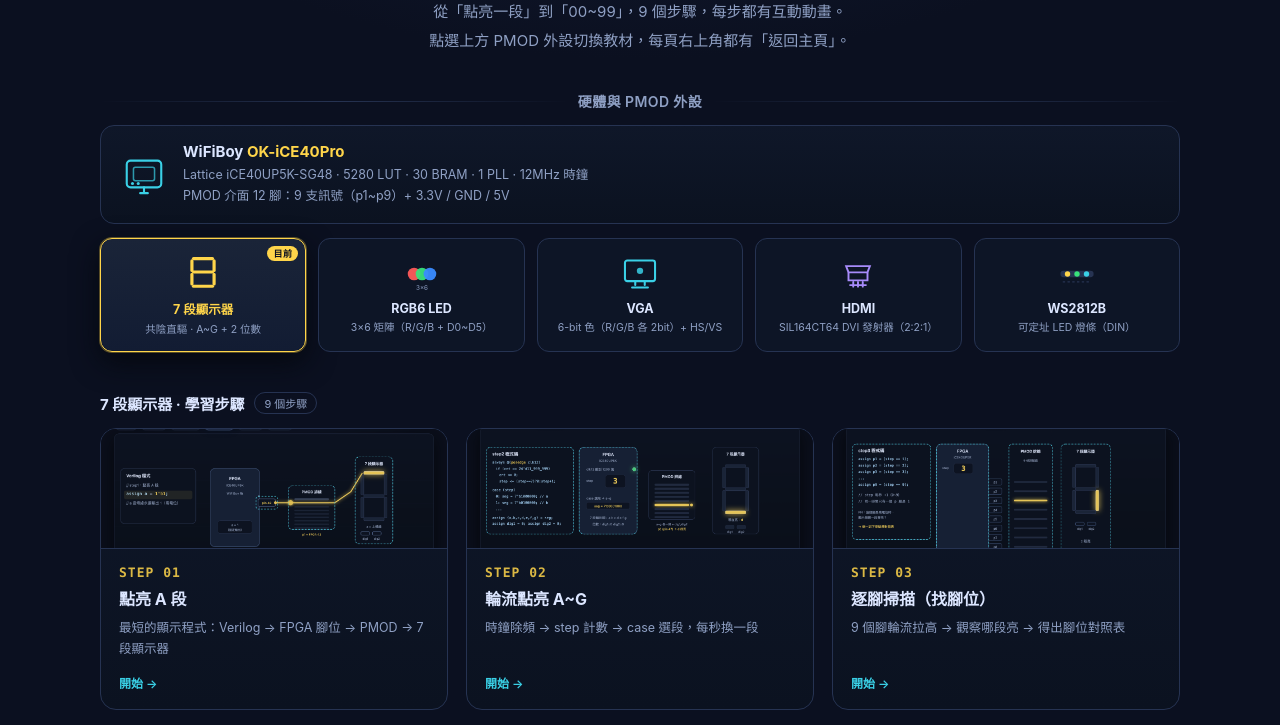
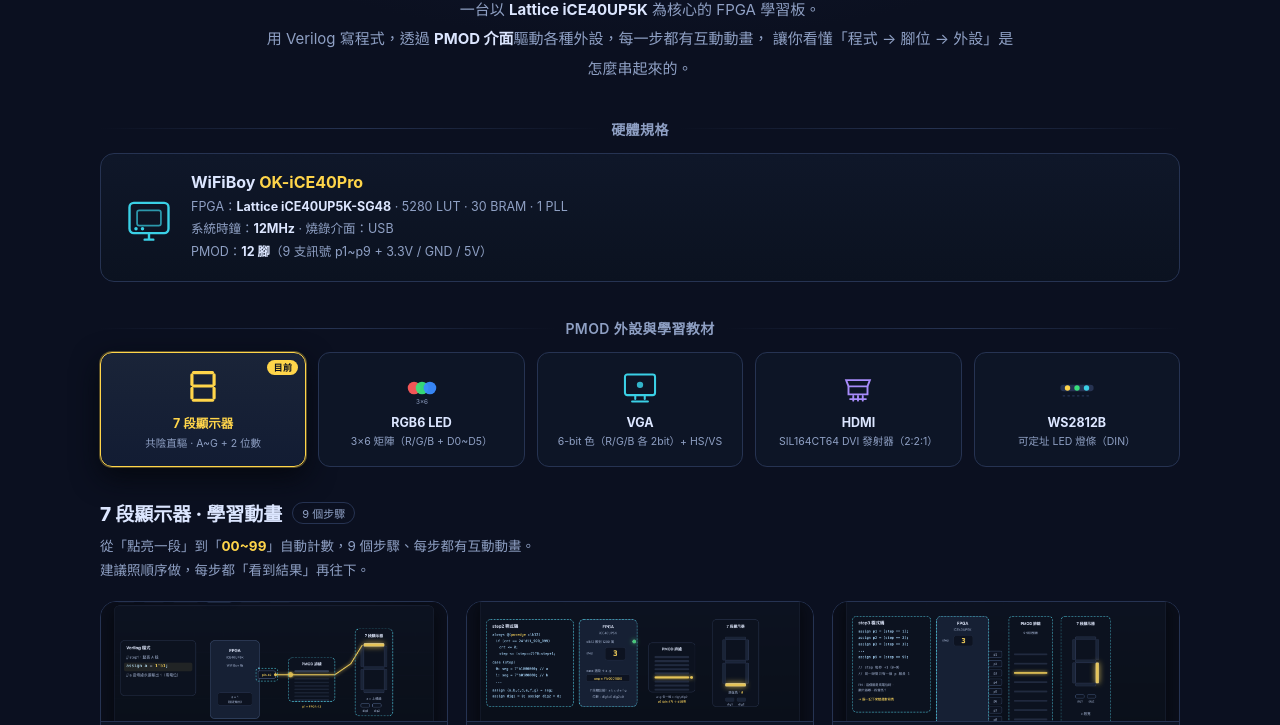
Before and after one commit to imacbook/WiFiBoy-okice40pro-learn, a plain HTML site: page index.html in a window 1280 px wide. Shown: the part 168-893 px from the top of the page. Drawn offline with Linux system fonts and the light colour scheme.

Commit message:
首頁改為裝置介紹（WiFiBoy OK-iCE40Pro），7段教材移到分頁內

```diff
--- a/index.html
+++ b/index.html
@@ -3,7 +3,7 @@
 <head>
 <meta charset="utf-8">
 <meta name="viewport" content="width=device-width, initial-scale=1">
-<title>WiFiBoy iCE40Pro · 7 段顯示器學習動畫</title>
+<title>WiFiBoy OK-iCE40Pro · FPGA 學習教材</title>
 <style>
   :root{
     --bg:#0b1020; --line:#263352; --text:#dce6ff; --dim:#8fa0c4;
@@ -31,13 +31,12 @@
     box-shadow:0 0 10px var(--green)}
   .brand b{color:var(--text);font-weight:800}
   .brand .model{color:var(--cyan);font-weight:700}
-  h1{font-size:32px;margin:0 0 12px;font-weight:800;letter-spacing:.5px}
+  h1{font-size:34px;margin:0 0 14px;font-weight:800;letter-spacing:.5px}
   h1 .accent{color:var(--accent)}
-  .sub{color:var(--dim);font-size:15px;line-height:1.9}
+  .sub{color:var(--dim);font-size:15px;line-height:1.95;max-width:760px;margin:0 auto}
   .sub b{color:var(--text)}
 
-  /* ---------- 硬體區 ---------- */
-  .hardware{margin:36px 0 40px}
+  /* ---------- 區塊標題 ---------- */
   .sec-title{
     display:flex;align-items:center;gap:10px;
     font-size:14px;color:var(--dim);margin:0 0 14px;
@@ -46,18 +45,22 @@
   .sec-title::before,.sec-title::after{
     content:"";flex:1;height:1px;background:linear-gradient(90deg,transparent,#263352,transparent)
   }
+
+  /* ---------- 硬體卡 ---------- */
+  .hardware{margin:36px 0 36px}
   .board{
     display:flex;align-items:center;gap:16px;flex-wrap:wrap;
     background:linear-gradient(180deg,#0f1729,#0b1220);
-    border:1px solid var(--line);border-radius:14px;padding:16px 20px;margin-bottom:14px;
+    border:1px solid var(--line);border-radius:14px;padding:18px 22px;
   }
-  .board-icon{flex:0 0 auto;width:46px;height:46px;color:var(--cyan)}
-  .board-name{font-size:15px;font-weight:700}
+  .board-icon{flex:0 0 auto;width:52px;height:52px;color:var(--cyan)}
+  .board-name{font-size:16px;font-weight:700}
   .board-name span{color:var(--accent)}
-  .board-spec{font-size:12.5px;color:var(--dim);line-height:1.7;margin-top:3px}
+  .board-spec{font-size:12.5px;color:var(--dim);line-height:1.8;margin-top:4px}
+  .board-spec b{color:var(--text)}
 
-  /* ---------- PMOD 分頁按鈕 ---------- */
-  .pmods{display:grid;grid-template-columns:repeat(5,1fr);gap:12px}
+  /* ---------- PMOD 分頁 ---------- */
+  .pmods{display:grid;grid-template-columns:repeat(5,1fr);gap:12px;margin-bottom:32px}
   @media(max-width:900px){.pmods{grid-template-columns:repeat(3,1fr)}}
   @media(max-width:560px){.pmods{grid-template-columns:repeat(2,1fr)}}
   .pmod{
@@ -83,13 +86,16 @@
   .pmod-name{font-size:12.5px;font-weight:700}
   .pmod-desc{font-size:10.5px;color:var(--dim);margin-top:4px;line-height:1.5}
 
-  /* ---------- 步驟區 ---------- */
-  .steps-head{display:flex;align-items:center;gap:10px;margin:6px 0 14px}
-  .steps-head h2{font-size:15px;margin:0;font-weight:700}
-  .steps-head .tag{
+  /* ---------- 教材面板 ---------- */
+  .panel-head{display:flex;align-items:center;gap:10px;margin:0 0 8px}
+  .panel-head h2{font-size:19px;margin:0;font-weight:800}
+  .panel-head .tag{
     font-size:11px;color:var(--dim);border:1px solid var(--line);
     padding:2px 9px;border-radius:999px;
   }
+  .panel-desc{color:var(--dim);font-size:13.5px;line-height:1.8;margin:0 0 18px}
+  .panel-desc b{color:var(--accent)}
+
   .grid{display:grid;grid-template-columns:repeat(3,1fr);gap:18px}
   @media(max-width:920px){.grid{grid-template-columns:repeat(2,1fr)}}
   @media(max-width:600px){.grid{grid-template-columns:1fr}}
@@ -114,7 +120,7 @@
 
   /* 即將推出 */
   .coming{
-    border:1px dashed #2c3a5c;border-radius:16px;padding:48px 24px;
+    border:1px dashed #2c3a5c;border-radius:16px;padding:52px 24px;
     text-align:center;color:var(--dim);background:#0b1220;
   }
   .coming .big{font-size:34px;margin-bottom:10px;opacity:.35}
@@ -127,22 +133,23 @@
 </head>
 <body>
 <div class="wrap">
+  <!-- ============ 裝置介紹（首頁主體） ============ -->
   <header>
     <div class="brand">
       <span class="brand-dot"></span>
       <b>WiFiBoy</b><span class="model">OK-iCE40Pro</span>
     </div>
-    <h1>7 段顯示器 <span class="accent">學習動畫</span></h1>
+    <h1>WiFiBoy <span class="accent">OK-iCE40Pro</span></h1>
     <div class="sub">
-      從「點亮一段」到「00~99」，9 個步驟，每步都有互動動畫。<br>
-      點選上方 PMOD 外設切換教材，每頁右上角都有「返回主頁」。
+      一台以 <b>Lattice iCE40UP5K</b> 為核心的 FPGA 學習板。<br>
+      用 Verilog 寫程式，透過 <b>PMOD 介面</b>驅動各種外設，每一步都有互動動畫，
+      讓你看懂「程式 → 腳位 → 外設」是怎麼串起來的。
     </div>
   </header>
 
-  <!-- ============ 硬體與 PMOD ============ -->
+  <!-- ============ 硬體規格 ============ -->
   <section class="hardware">
-    <h2 class="sec-title">硬體與 PMOD 外設</h2>
-
+    <h2 class="sec-title">硬體規格</h2>
     <div class="board">
       <svg class="board-icon" viewBox="0 0 48 48" fill="none" stroke="currentColor" stroke-width="2.2">
         <rect x="6" y="10" width="36" height="28" rx="4"/>
@@ -154,14 +161,19 @@
       <div>
         <div class="board-name">WiFiBoy <span>OK-iCE40Pro</span></div>
         <div class="board-spec">
-          Lattice iCE40UP5K-SG48 · 5280 LUT · 30 BRAM · 1 PLL · 12MHz 時鐘<br>
-          PMOD 介面 12 腳：9 支訊號（p1~p9）+ 3.3V / GND / 5V
+          FPGA：<b>Lattice iCE40UP5K-SG48</b> · 5280 LUT · 30 BRAM · 1 PLL<br>
+          系統時鐘：<b>12MHz</b> · 燒錄介面：USB<br>
+          PMOD：<b>12 腳</b>（9 支訊號 p1~p9 + 3.3V / GND / 5V）
         </div>
       </div>
     </div>
+  </section>
+
+  <!-- ============ PMOD 外設與教材 ============ -->
+  <section>
+    <h2 class="sec-title">PMOD 外設與學習教材</h2>
 
     <div class="pmods">
-      <!-- 1. 7 段顯示器（預設選中） -->
       <button class="pmod active" data-pmod="seg">
         <svg viewBox="0 0 48 48" fill="#ffd54a">
           <rect x="10" y="5" width="28" height="4" rx="2"/>
@@ -176,7 +188,6 @@
         <div class="pmod-desc">共陰直驅 · A~G + 2 位數</div>
       </button>
 
-      <!-- 2. RGB6 LED -->
       <button class="pmod" data-pmod="rgb6">
         <svg viewBox="0 0 48 48">
           <circle cx="14" cy="24" r="8" fill="#ff5a5a" opacity=".95"/>
@@ -188,7 +199,6 @@
         <div class="pmod-desc">3×6 矩陣（R/G/B + D0~D5）</div>
       </button>
 
-      <!-- 3. VGA -->
       <button class="pmod" data-pmod="vga">
         <svg viewBox="0 0 48 48" fill="none" stroke="#3ad0e6" stroke-width="2.6">
           <rect x="5" y="7" width="38" height="26" rx="3"/>
@@ -199,7 +209,6 @@
         <div class="pmod-desc">6-bit 色（R/G/B 各 2bit）+ HS/VS</div>
       </button>
 
-      <!-- 4. HDMI -->
       <button class="pmod" data-pmod="hdmi">
         <svg viewBox="0 0 48 48" fill="none" stroke="#a78bfa" stroke-width="2.4">
           <path d="M9 14 h30 l-3 8 h-24 z" />
@@ -211,7 +220,6 @@
         <div class="pmod-desc">SIL164CT64 DVI 發射器（2:2:1）</div>
       </button>
 
-      <!-- 5. WS2812B -->
       <button class="pmod" data-pmod="ws2812b">
         <svg viewBox="0 0 48 48">
           <rect x="3" y="20" width="42" height="8" rx="4" fill="#263352"/>
@@ -224,16 +232,19 @@
         <div class="pmod-desc">可定址 LED 燈條（DIN）</div>
       </button>
     </div>
-  </section>
 
-  <!-- ============ 學習步驟（依選中的外設切換） ============ -->
-  <div class="steps-head">
-    <h2 id="stepsTitle">7 段顯示器 · 學習步驟</h2>
-    <span class="tag" id="stepsCount">9 個步驟</span>
+    <!-- 7 段顯示器教材 -->
+    <div id="panelSeg">
+      <div class="panel-head">
+        <h2>7 段顯示器 · 學習動畫</h2>
+        <span class="tag">9 個步驟</span>
       </div>
+      <p class="panel-desc">
+        從「點亮一段」到「<b>00~99</b>」自動計數，9 個步驟、每步都有互動動畫。<br>
+        建議照順序做，每步都「看到結果」再往下。
+      </p>
 
-  <!-- 7 段顯示器的 9 個步驟 -->
-  <div class="grid" id="stepsSeg">
+      <div class="grid">
         <a class="card" href="step1.html">
           <div class="thumb"><img src="img/step1.png" alt="step1" loading="lazy"></div>
           <div class="body">
@@ -324,66 +335,93 @@
           </div>
         </a>
       </div>
+    </div>
 
     <!-- 其他外設（尚未有教材） -->
-  <div id="stepsComing" hidden>
+    <div id="panelComing" hidden>
+      <div class="panel-head">
+        <h2 id="comingTitle">VGA · 學習動畫</h2>
+        <span class="tag">即將推出</span>
+      </div>
+      <p class="panel-desc" id="comingDesc">
+        這個外設的教材正在製作中。
+      </p>
       <div class="coming">
         <div class="big">🚧</div>
-      <div class="t" id="comingTitle">RGB6 LED 的學習步驟</div>
+        <div class="t" id="comingName">VGA</div>
         <div class="d">
-        這個外設的教材<b>即將推出</b>。<br>
+          教材<b>即將推出</b>。<br>
           目前可以先看「7 段顯示器」的 9 個步驟。
         </div>
       </div>
     </div>
+  </section>
 
   <footer>
     純靜態網頁，用瀏覽器開啟即可，免安裝。<br>
-    WiFiBoy OK-iCE40Pro · 7 段顯示器學習動畫
+    WiFiBoy OK-iCE40Pro · FPGA 學習教材
   </footer>
 </div>
 
 <script>
 (function(){
-  const NAMES = {
-    seg:     '7 段顯示器',
-    rgb6:    'RGB6 LED',
-    vga:     'VGA',
-    hdmi:    'HDMI',
-    ws2812b: 'WS2812B'
+  const INFO = {
+    seg: {
+      name: '7 段顯示器',
+      title: '7 段顯示器 · 學習動畫',
+      desc: '從「點亮一段」到「<b>00~99</b>」自動計數，9 個步驟、每步都有互動動畫。<br>建議照順序做，每步都「看到結果」再往下。'
+    },
+    rgb6: {
+      name: 'RGB6 LED',
+      title: 'RGB6 LED · 學習動畫',
+      desc: '3×6 的 RGB 矩陣（R/G/B + D0~D5 六選），教你怎麼掃描點亮與混色。'
+    },
+    vga: {
+      name: 'VGA',
+      title: 'VGA · 學習動畫',
+      desc: '6-bit 色彩（R/G/B 各 2bit）與 HS/VS 同步訊號，從時序產生到畫出圖形。'
+    },
+    hdmi: {
+      name: 'HDMI',
+      title: 'HDMI · 學習動畫',
+      desc: '透過 SIL164CT64 DVI 發射器輸出，2:2:1 色位與 TMDS 時序。'
+    },
+    ws2812b: {
+      name: 'WS2812B',
+      title: 'WS2812B · 學習動畫',
+      desc: '單線可定址 LED 燈條（DIN），教你精準的位元時序與串接。'
+    }
   };
 
-  const btns   = document.querySelectorAll('.pmod');
-  const title  = document.getElementById('stepsTitle');
-  const count  = document.getElementById('stepsCount');
-  const segBox = document.getElementById('stepsSeg');
-  const comBox = document.getElementById('stepsComing');
-  const comTtl = document.getElementById('comingTitle');
+  const btns = document.querySelectorAll('.pmod');
+  const panelSeg = document.getElementById('panelSeg');
+  const panelComing = document.getElementById('panelComing');
+  const comingTitle = document.getElementById('comingTitle');
+  const comingDesc = document.getElementById('comingDesc');
+  const comingName = document.getElementById('comingName');
 
   function select(key){
+    const info = INFO[key] || INFO.seg;
     btns.forEach(b => b.classList.toggle('active', b.dataset.pmod === key));
 
-    title.textContent = NAMES[key] + ' · 學習步驟';
-
     if(key === 'seg'){
-      segBox.hidden = false;
-      comBox.hidden = true;
-      count.textContent = '9 個步驟';
-      count.style.display = '';
+      panelSeg.hidden = false;
+      panelComing.hidden = true;
     } else {
-      segBox.hidden = true;
-      comBox.hidden = false;
-      comTtl.textContent = NAMES[key] + ' 的學習步驟';
-      count.textContent = '即將推出';
+      panelSeg.hidden = true;
+      panelComing.hidden = false;
+      comingTitle.textContent = info.title;
+      comingDesc.innerHTML = info.desc;
+      comingName.textContent = info.name;
     }
   }
 
   btns.forEach(b => b.addEventListener('click', () => select(b.dataset.pmod)));
 
-  // 預設：7 段顯示器；可用 ?pmod=vga 之類直接指定
+  // 預設：7 段顯示器；可用 ?pmod=vga 直接指定
   const params = new URLSearchParams(location.search);
   const pre = params.get('pmod');
-  select(pre && NAMES[pre] ? pre : 'seg');
+  select(pre && INFO[pre] ? pre : 'seg');
 })();
 </script>
 </body>
```
Lines whose indentation alone changed are shown as unchanged.
